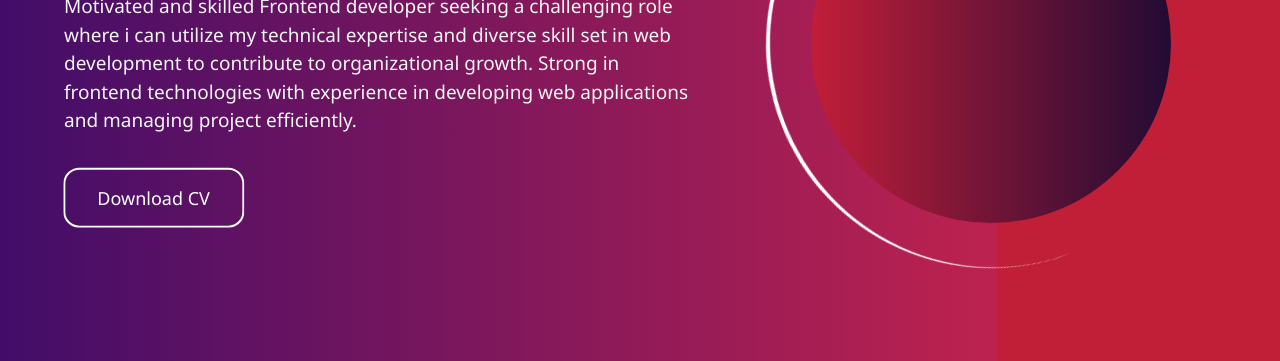
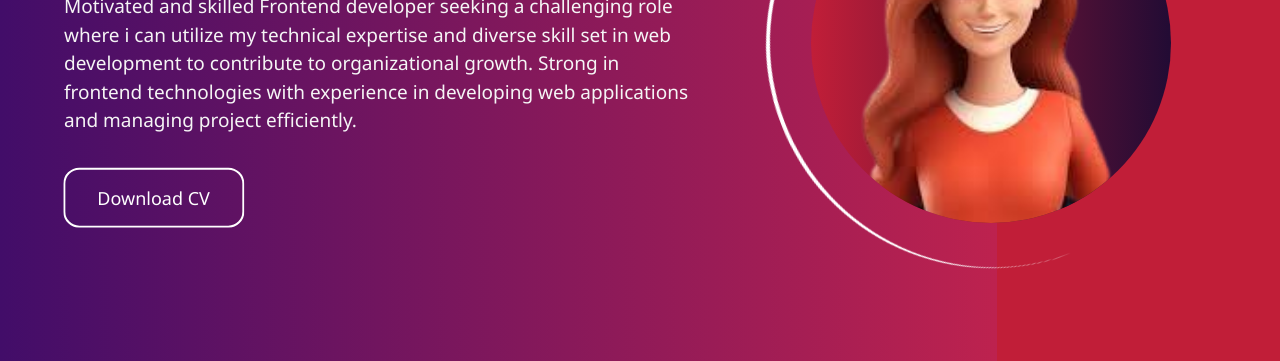
Before and after one commit to yogalakshmi627/Updated_Portfolio, a plain HTML site: page index.html in a window 1280 px wide. Shown: the part 377-738 px from the top of the page. Drawn offline with nearby package versions, Linux system fonts and the light colour scheme; a script that the page names is missing; files whose address does not match are found by name.

Commit message:
Update index.html

```diff
--- a/index.html
+++ b/index.html
@@ -59,7 +59,7 @@
             </div>
             <div class="header-right">
                 <div class="hero-image">
-                    <img src="./img/download-removebg-preview.png" alt="">
+                    <img src="download-removebg-preview.png" alt="">
                 </div>
                 <div class="round">
                     <div class="moon"></div>
```
